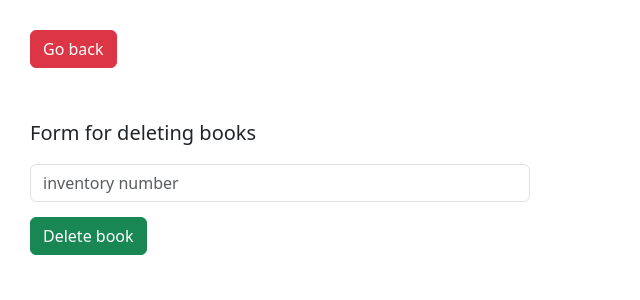
After one commit to KostyaKindaluk/library_app, a Django app: page /librarian/delete_book in a window 1280 px wide. The commit adds this page. Shown: the top 300 px of the page, without its empty margins (0-640 px from the left). Run offline with Django 5.2, Linux system fonts and the light colour scheme.

Commit message:
adding form for deleting books

```diff
--- a/library/forms.py
+++ b/library/forms.py
@@ -79,3 +79,9 @@ class RegisterForm(Form):
                            'class' : 'form-control',
                            'placeholder': 'address'})
                        )
+
+class ObjectBookForm(Form):
+    inventory_number = IntegerField(widget=TextInput(attrs={
+        'class' : 'form-control',
+        'placeholder': 'inventory number'})
+    )
--- a/library/static/library/css/main.css
+++ b/library/static/library/css/main.css
@@ -12,7 +12,7 @@ form {
     margin-top: 50px;
 }
 
-.lib_add_form_errors, .login_form_errors, .register_form_errors {
+.lib_add_form_errors, .login_form_errors, .register_form_errors, .lib_del_form_errors {
     color: red;
     font-size: 20px;
     font-style: 'Arial';
@@ -70,3 +70,10 @@ td { font-size: 16px; }
     margin: 0 auto;
     overflow-x: auto;
 }
+
+.buttons-librarian-container {
+    display: flex;
+    div {
+        margin-right: 25px;
+    }
+}
--- /dev/null
+++ b/library/templates/lib_del_book.html
@@ -0,0 +1,15 @@
+{% extends 'base.html' %}
+{% block title %}Adding a book{% endblock %}
+
+{% block content %}
+<a href="{% url 'librarian' %}">
+    <button class="btn btn-danger">Go back</button>
+</a>
+<p class="form_text_lib">Form for deleting books</p>
+<form method="post">
+    {% csrf_token %}
+    {{ form.inventory_number }}
+    <button class="btn btn-success">Delete book</button>
+    <div class="lib_del_form_errors">{{ errors }}</div>
+</form>
+{% endblock %}
--- a/library/templates/reader.html
+++ b/library/templates/reader.html
@@ -2,6 +2,11 @@
 {% block title %}Reader{% endblock %}
 
 {% block content %}
+
+{% for el in account %}
+    {{ el.email }}
+{% endfor %}
+<hr>
 <hr>
 {% include 'books.html' %}
 {% endblock %}
--- a/library/urls.py
+++ b/library/urls.py
@@ -7,5 +7,6 @@ urlpatterns = [
     path('login/', views.login, name='login'),
     path('librarian/', views.librarian, name='librarian'),
     path('librarian/add_book', views.librarian_add_book, name='lib_add_book'),
+    path('librarian/delete_book', views.librarian_delete_book, name='lib_del_book'),
     path('reader', views.reader, name='reader')
 ]
--- a/library/views.py
+++ b/library/views.py
@@ -2,7 +2,7 @@
 from django.shortcuts import render, redirect, reverse
 from .models import (BookCard,AuthorBookCard, Author, Book,
                      Genre, Account, Librarian, Reader)
-from .forms import BookForm, LoginForm, RegisterForm
+from .forms import BookForm, LoginForm, RegisterForm, ObjectBookForm
 
 def get_books_list():
     book_cards = (
@@ -63,6 +63,40 @@ def librarian_add_book(request):
     return render(request, 'lib_add_book.html',
                   {'form': form})
 
+def librarian_delete_book(request):
+    if request.method == 'POST':
+        form = ObjectBookForm(request.POST)
+        data = {
+            'form': form,
+            'errors': 'there is no book with such inventory number'
+        }
+        if form.is_valid():
+            inventory_number = form.cleaned_data['inventory_number']
+            if Book.objects.filter(inventory_number=inventory_number).exists():
+                book = Book.objects.get(inventory_number=inventory_number)
+                bookCard = book.book_card
+                book.delete()
+                if not Book.objects.filter(book_card=bookCard).exists():
+                    genre = bookCard.genre
+                    authorBookCards = AuthorBookCard.objects.filter(book_card=bookCard)
+                    authors = []
+                    for authorBookCard in authorBookCards:
+                        authors.append(authorBookCard.author)
+                    bookCard.delete()
+                    for author in authors:
+                        if not AuthorBookCard.objects.filter(author=author).exists():
+                            Author.objects.filter(full_name=author).delete()
+                    if not BookCard.objects.filter(genre=genre).exists():
+                        Genre.objects.filter(title=genre).delete()
+                return redirect('./')
+            else:
+                return render(request, 'lib_del_book.html', data)
+        else:
+            return render(request, 'lib_del_book.html', data)
+    form = BookForm()
+    return render(request, 'lib_del_book.html',
+                  {'form': form})
+
 def home(request):
     return render(request, 'index.html',
                   {'books': get_books_list()})
@@ -111,6 +145,10 @@ def login(request):
                 data = { 'errors': 'Check email and password again', 'form': form }
                 return render(request, "login.html", data)
             account = Account.objects.get(email=email, password=password)
+
+            request.session['user_id'] = account.id
+            request.session['user_type'] = 'reader' if hasattr(account, 'reader') else 'librarian'
+
             data = {'books': get_books_list()}
             if hasattr(account, 'reader'):
                 return redirect("../reader",data)
@@ -120,15 +158,28 @@ def login(request):
             return render(request, "login.html",
                           {'errors': 'Form is not valid', 'form': form})
     form = LoginForm()
-    data = {
-        'form': form
-    }
-    return render(request, "login.html", data)
+    return render(request, "login.html", { 'form': form })
 
 def librarian(request):
+    if 'user_id' not in request.session or request.session.get('user_type') != 'librarian':
+        return redirect("login")
+    lib = Librarian.objects.filter(account=request.session.get('user_id'))
+    acc = Account.objects.filter(pk=request.session.get('user_id'))
     return render(request, 'librarian.html',
-                  {'books': get_books_list()})
+                  {
+                            'books': get_books_list(),
+                            'librarian': lib,
+                            'account': acc
+                          })
 
 def reader(request):
+    if 'user_id' not in request.session or request.session.get('user_type') != 'reader':
+        return redirect("login")
+    read = Reader.objects.filter(account=request.session.get('user_id'))
+    acc = Account.objects.filter(pk=request.session.get('user_id'))
     return render(request, 'reader.html',
-                  {'books': get_books_list()})
+                  {
+                            'books': get_books_list(),
+                            'reader': read,
+                            'account': acc
+                          })
```
Also changed, not shown: library/templates/librarian.html (+17 -3 lines).
